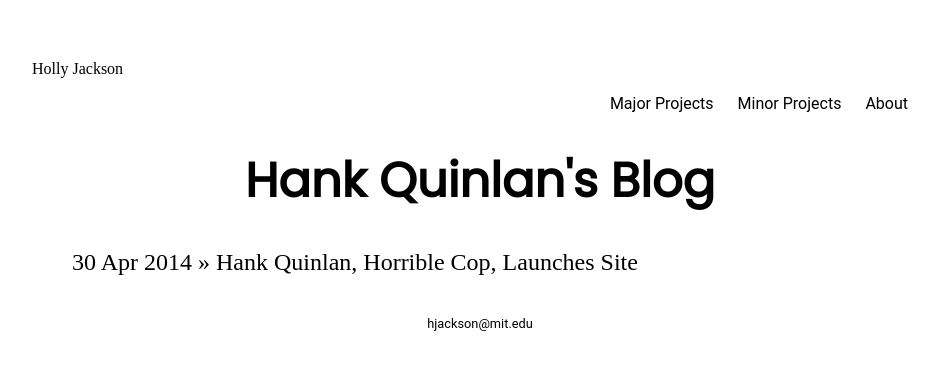
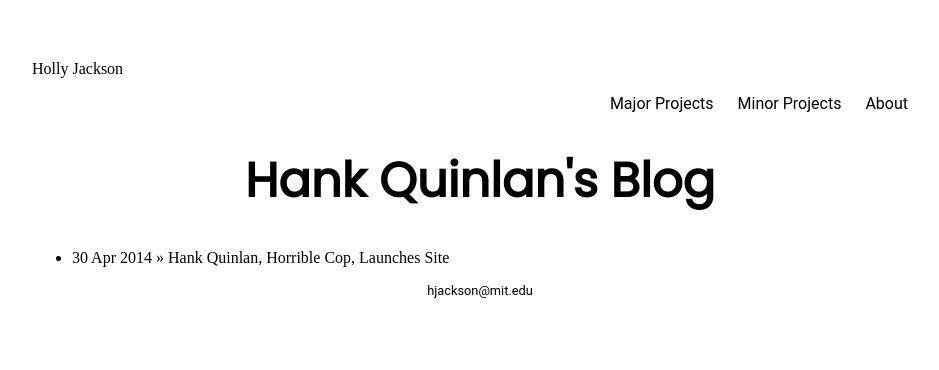
Before and after one commit to hollyjackson/hollyjackson.github.io, a Jekyll site: the page built from blog/index.html, in a window 1280 px wide. Shown: the top 370 px of the page, without its empty margins (160-1099 px from the left). Built offline with Jekyll 4.4.1, drawn with Linux system fonts in a browser that asks for light colours.

Commit message:
changing css

```diff
--- a/_layouts/default.html
+++ b/_layouts/default.html
@@ -22,20 +22,14 @@
 					</ul>
 				</nav>
 			</header>-->
-			<nav class="site-nav js-site-nav">
-				<div class="site-nav__width">
-					<a class="site-nav__logo-link" href="/">Holly Jackson</a>
-					<ul class="site-nav__links">
-								<li class="site-nav__link-item menu-item--collapsed">
-							<a href="/" class="site-nav__link js-nav-item menu-item--collapsed" data-drupal-link-system-path="node/11">Major Projects</a>
-						</li>
-						<li class="site-nav__link-item menu-item--collapsed">
-							<a href="/minor-projects" class="site-nav__link js-nav-item menu-item--collapsed" data-drupal-link-system-path="node/12">Minor Projects</a>
-						</li>
-						<li class="site-nav__link-item">
-							<a href="/about" class="site-nav__link js-nav-item" data-drupal-link-system-path="node/13">About</a>
-						</li>
-						</ul>
+			<nav>
+				<div class="site-nav">
+					<a href="/">Holly Jackson</a>
+					<ul>
+						<li><a href="/">Major Projects</a></li>
+						<li><a href="/minor-projects">Minor Projects</a></li>
+						<li><a href="/about">About</a></li>
+					</ul>
 				</div>
 			</nav>
 			<div class="container">
--- a/css/main.css
+++ b/css/main.css
@@ -2,56 +2,52 @@
     margin: 60px auto;
     width: 70%;
 }
+
 title {
     font-size: 3em;
     font-family: 'Poppins', sans-serif;
     text-align: left;
 }
+
 nav ul {
     font-family: 'Roboto', sans-serif;
     padding: 0px;
     list-style: none;
     text-align: right;
 }
-footer ul {
-    font-family: 'Roboto', sans-serif;
-    padding: 0px;
-    list-style: none;
-    text-align: center;
-}
+
 nav ul li {
     display: inline;
     margin-right: 20px;
     text-align: right;
 }
+
 a {
     color: #000;
     text-decoration: none;
 }
-.active {
+
+nav ul li a.active {
     text-decoration: underline;
 }
-.header__title {
-    padding: 0px;
-    margin-left: 20px;
-    font-size: 1.25em;
-    font-family: 'Roboto', sans-serif;
-    text-align: left;
+
+.hover {
+    text-decoration: underline;
 }
-a:hover {
-    text-decoration: none;
-}
+
 h1 {
     font-size: 3em;
     font-family: 'Poppins', sans-serif;
     text-align: center;
 }
+
 p {
     font-size: 1.25em;
     font-family: 'Roboto', sans-serif;
     line-height: 1.4em;
     text-align: center;
 }
+
 footer {
     font-family: 'Roboto', sans-serif;
     border-top: 0px;
@@ -85,13 +81,4 @@
     margin-left: auto;
     margin-right: auto;
     width: 75%;
-  }
-
-ul.posts {
-    margin: 20px auto 40px;
-    font-size: 1.5em;
 }
-
-ul.posts li {
-    list-style: none;
-}
```
